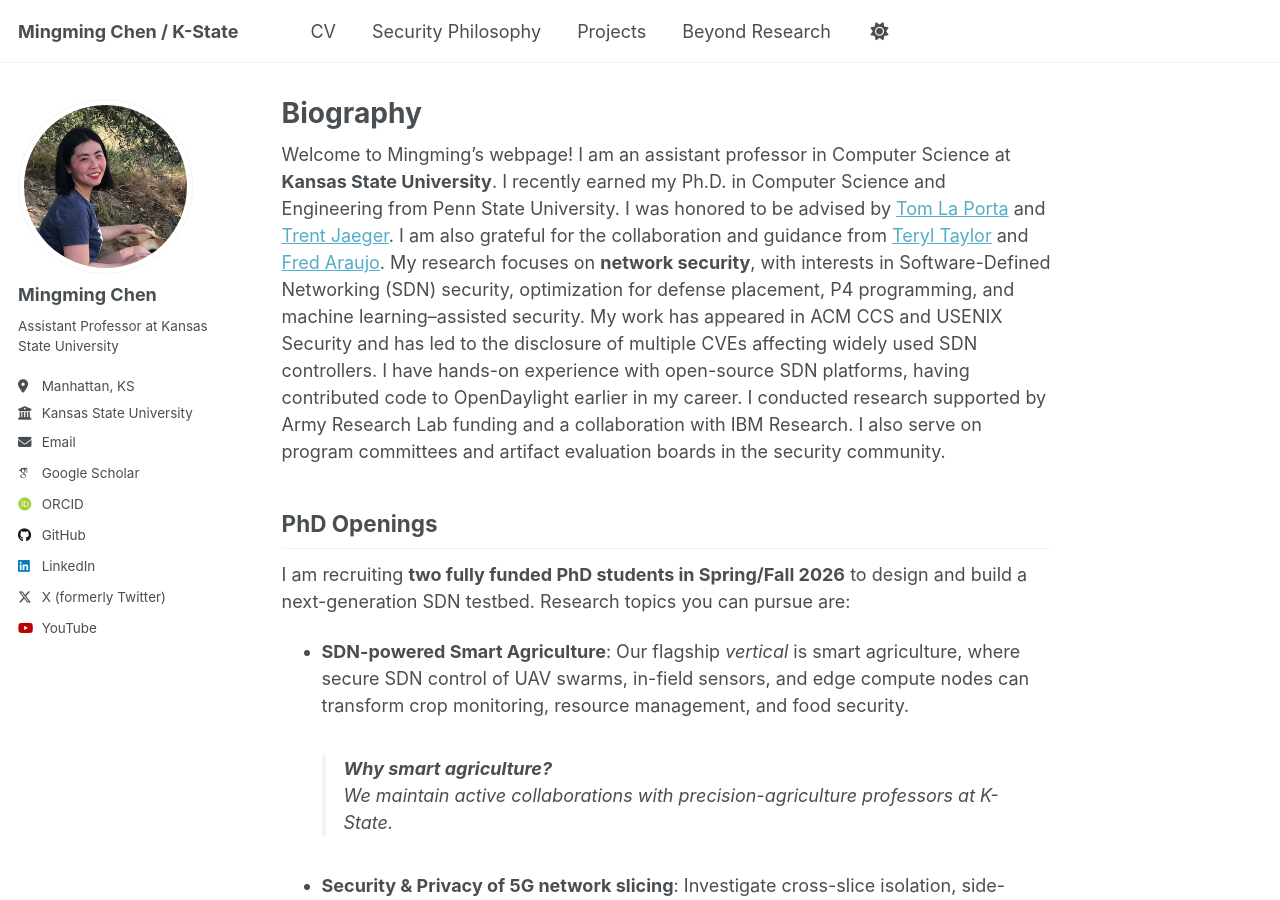
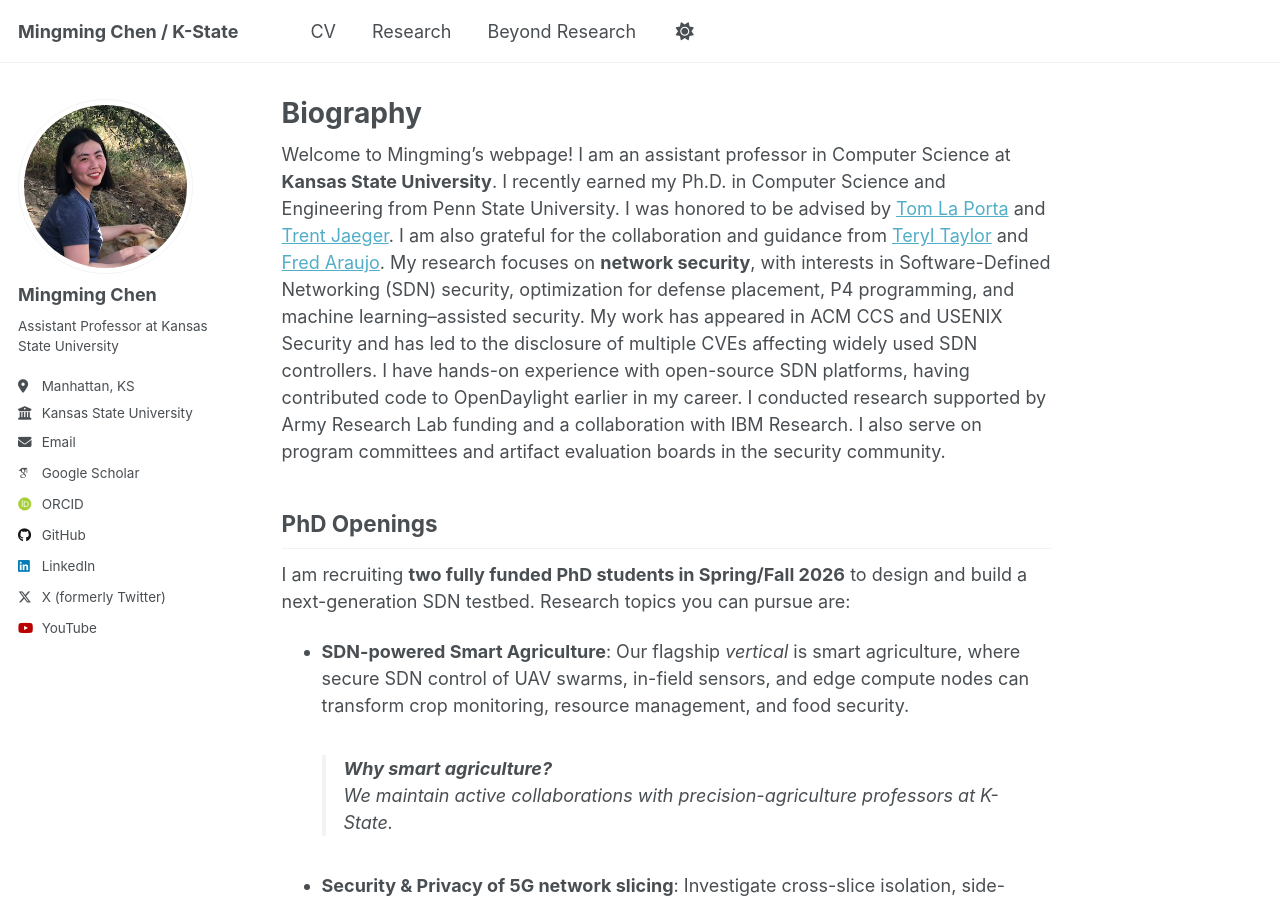
Before and after one commit to mzc796/mzc796.github.io, a Jekyll site: the page built from _pages/about.md, in a window 1280 px wide and 900 px high. Built offline with Jekyll 4.4.1, drawn with Linux system fonts in a browser that asks for light colours; some web fonts are replaced; a script that is not in the unit is left out.

Commit message:
Update navigation.yml

```diff
--- a/_data/navigation.yml
+++ b/_data/navigation.yml
@@ -10,9 +10,11 @@
 main:
   - title: "CV"
     url: /files/Mingming_CV_Aug_30.pdf
-  - title: "Security Philosophy"
-    url: /security-philosophy/
-  - title: "Projects"
-    url: /projects/
+  - title: "Research"
+    children:
+      - title: "Security Philosophy"
+        url: /security-philosophy/
+      - title: "Projects"
+        url: /projects/
   - title: "Beyond Research"
     url: /beyond_research/
```
